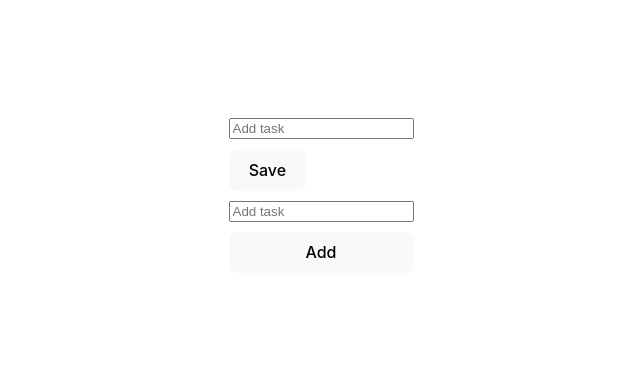
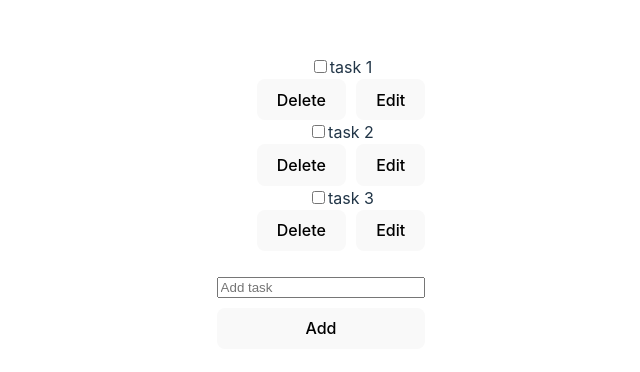
Before and after one commit to rk14283/hooksPractice, a React (Vite) app in the folder react-hooks/: page / in a window 1280 px wide. Shown: the part 206-578 px from the top of the page, without its empty margins (319-959 px from the left). Built offline with nearby package versions, Linux system fonts and the light colour scheme.

Commit message:
delete branch in todo task component

```diff
--- a/react-hooks/src/App.jsx
+++ b/react-hooks/src/App.jsx
@@ -4,38 +4,47 @@ import viteLogo from '/vite.svg'
 import './App.css'
 
 
-const initialTodos = [{id:0, title:'task 1'},
- { id:1,
-  title:'task 2'},
 
-{ id:2,
-  title:'task 3'}
-];
-console.log('todos',initialTodos)
+
+function TaskList ({ todos,   onDeleteTodo }) {
 
 
 
-function AddTodo () {
-  const [todos, setTodos] = useState(initialTodos);
+  return(
+    <>
+    <ul>
+      {/*Here is the problem, I am using todo. title instead of todo*/}
+      {todos.map((todo => (
+
+      <Task  key={todo.id} todo={todo}
+      onDelete={onDeleteTodo}
+
+
+      />)
+
+        ))}
+  </ul>
+ </>
+)
+}
+
+function AddTodo ({ onAddTodo }) {
+
   const [title, setTitle] = useState('');
   const [isEditing, setIsEditing] = useState(false);
   const [input, setInputName] = useState('')
   const [isChecked, setIsChecked] = useState(false);
 
   //id of todos
-const newId = todos.length > 0 ? Math.max(...todos.map(t => t.id)) + 1 : 0;
+//const newId = todos.length > 0 ? Math.max(...todos.map(t => t.id)) + 1 : 0;
 
-  function deleteTodo(id) {
-    console.log('delete me', id);
-    setTodos(todos.filter(todo => todo.id !== id));
-  }
+
 
 
 
 
   return (
     <>
-
 
      <input
         placeholder="Add task"
@@ -45,11 +54,7 @@ const newId = todos.length > 0 ? Math.max(...todos.map(t => t.id)) + 1 : 0;
        <button onClick={() => {
 
         setTitle('');
-        setTodos([...todos,{
-          id: newId,
-          title:title
-        }]);
-
+        onAddTodo(title);
       }}>Add</button>
 
 
@@ -59,7 +64,7 @@ const newId = todos.length > 0 ? Math.max(...todos.map(t => t.id)) + 1 : 0;
 }
 
 
-function Task ( { todo , deleteButton }) {
+function Task ( { todo , onDelete }) {
   const [isEditing, setIsEditing] = useState(false);
   const [input, setInputName] = useState('')
   const [todoCheck, setTodoCheck] = useState(false)
@@ -86,14 +91,16 @@ function strikeThrough (e){
   setTodoCheck(e.target.checked)
 }
 
+console.log('todo id inside Taks', todo.id)
+
 let saveContent  =
  <>
 
 <label>
       <input
       placeholder="Add task"
-      value={input}
-      checked={isChecked}
+      value={todo.title}
+      checked={false}
       onChange={(e) => {
         handleChangeLocal(e);
         checkTheBox(e);
@@ -103,27 +110,28 @@ let saveContent  =
       </label>
     <div id="buttonsAddEdit">
 
-      <button onClick={() => setIsEditing(true)}>Save</button>
+      <button onClick={() => setIsEditing(false)}>Save</button>
       </div>
       </>
-
+//Edit is correct save is not
 let editContent   =
  <>
 <label>
       <input
       type="checkbox"
-      value={(input==undefined?null:input)}
+      value={(todo.title==undefined?null:todo.title)}
       onChange={(e) => {
         handleChangeLocal(e);
         strikeThrough(e);
       }}
     />
 
-      <span style={{textDecoration: crossDeciderLocal}}>{input}</span>
+      <span style={{textDecoration: crossDeciderLocal}}>{todo.title}</span>
       </label>
     <div id="buttonsAddEdit">
-      <button onClick={deleteButton}>Delete</button>
-      <button onClick={() => setIsEditing(false)}>Edit</button>
+        {/*Here you don't have a todo*/}
+        <button onClick={() => onDelete(todo.id)}>Delete</button>
+      <button onClick={() => setIsEditing(true)}>Edit</button>
         </div>
 
       </>
@@ -131,14 +139,40 @@ let editContent   =
 
 
 
-return isEditing ? editContent : saveContent;
+return isEditing ? saveContent : editContent;
 
 
 }
 
+const initialTodos = [{id:0, title:'task 1'},
+  { id:1,
+   title:'task 2'},
 
+ { id:2,
+   title:'task 3'}
+ ];
+ console.log('todos',initialTodos)
+
+
+let nextId = 3;
 function App() {
-
+  const [todos, setTodos] = useState(initialTodos);
+  function handleAddTodo(title) {
+    setTodos([
+      ...todos,
+      {
+        id: nextId++,
+        title: title,
+        done: false
+      }
+    ]);
+  }
+  function handleDeleteTodo(todoId) {
+    console.log('delete me', todoId);
+    setTodos(
+      todos.filter(t => t.id !== todoId)
+    );
+  }
 
 
   return (
@@ -147,9 +181,13 @@ function App() {
 
 
     <div id="all-checkboxes">
+      <TaskList  todos= {todos}
+      onDeleteTodo={handleDeleteTodo}
+      />
 
-      <Task />
-      <AddTodo />
+     <AddTodo
+      onAddTodo={handleAddTodo}
+     />
 
         </div>
 
```
